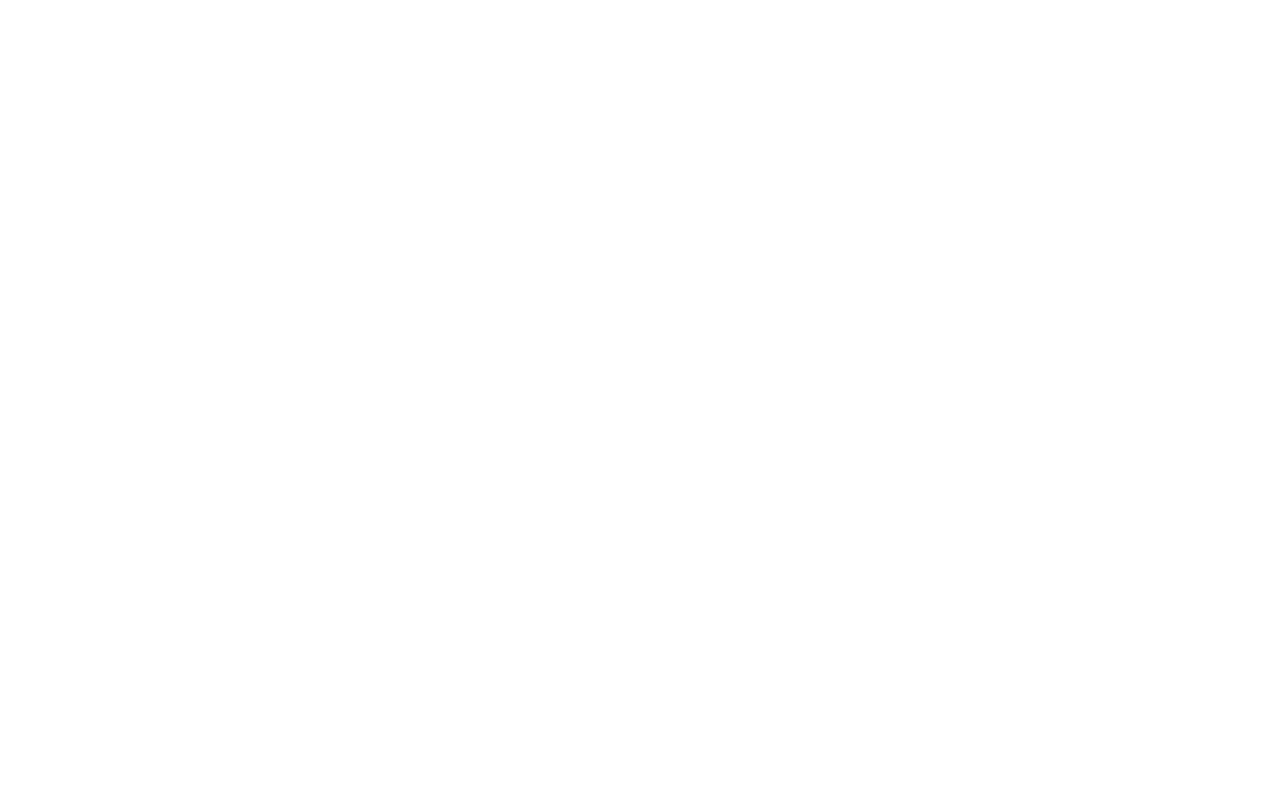
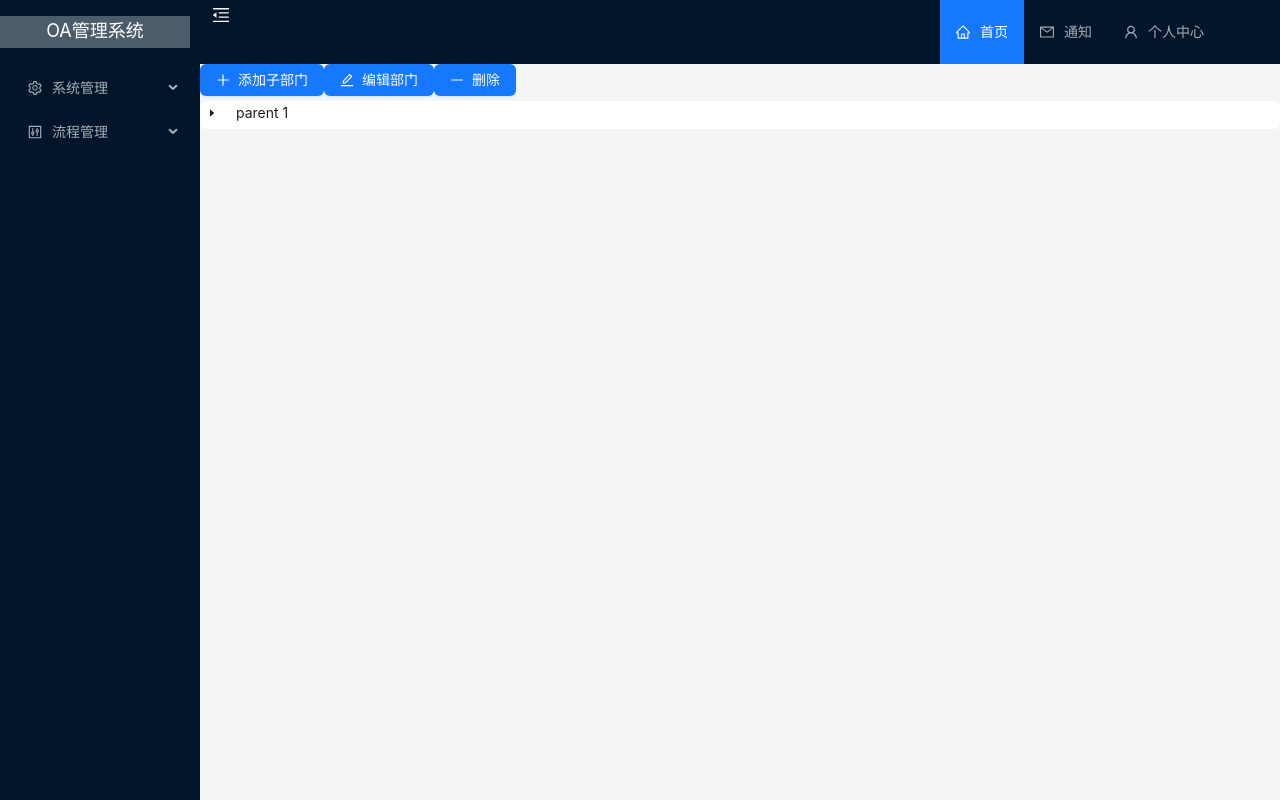
Before and after one commit to hallhuowa/process-handle, a React (Create React App) app: page /layout/dept in a window 1280 px wide. Before the commit this address had no page. Built offline with nearby package versions, Linux system fonts and the light colour scheme; no server answers; sample sign-in values are in the browser's storage.

Commit message:
提交流程数据表单

```diff
--- a/src/App.js
+++ b/src/App.js
@@ -5,6 +5,7 @@
 import Role from "./views/Role/Role";
 import User from "./views/User/User";
 import Process from "./views/Process/Process";
+import Dept from "./views/Dept/Dept";
 export const successCode = '0000'
 function App() {
   return (
@@ -15,6 +16,7 @@
               <Route path='role' element={<Role/>} />
               <Route path='user' element={<User/>} />
               <Route path='process' element={<Process/>} />
+              <Route path='dept' element={<Dept/>} />
           </Route>
       </Routes>
     </BrowserRouter>
--- /dev/null
+++ b/src/views/Dept/Dept.js
@@ -0,0 +1,167 @@
+import React, {useEffect, useState} from 'react';
+import {Button, Tree, Col, Drawer, Form, Input, Row, Modal} from 'antd';
+import {successCode} from "../../App";
+import NotificationMsg from "../../components/notification/notificationMsg";
+import {
+    EditOutlined,
+    PlusOutlined,
+    MinusOutlined,
+    CloseOutlined,
+    CheckOutlined,
+} from '@ant-design/icons';
+import {$addProcess} from "../../api/processApi";
+
+export default function () {
+    let [msg,setMsg] = useState({type:'',description:''})
+    const [modal, contextHolder] = Modal.useModal();
+    const [open, setOpen] = useState(false);//打开新增用户抽屉
+    const [deptList, setDeptList] = useState([]);//打开新增用户抽屉
+    const [node, setNode] = useState([]);//选中的节点
+    const treeData = [
+        {
+            title: 'parent 1',
+            key: '0-0',
+            multiple:false,
+            children: [
+                {
+                    title: 'parent 1-0',
+                    key: '0-0-0',
+                    children: [
+                        {
+                            title: 'leaf',
+                            key: '0-0-0-0',
+                        },
+                        {
+                            title: 'leaf',
+                            key: '0-0-0-1',
+                        },
+                    ],
+                },
+                {
+                    title: 'parent 1-1',
+                    key: '0-0-1',
+                    children: [
+                        {
+                            title: (
+                                <span
+                                    style={{
+                                        color: '#1677ff',
+                                    }}
+                                >
+                sss
+              </span>
+                            ),
+                            key: '0-0-1-0',
+                        },
+                    ],
+                },
+            ],
+        },
+    ];
+    let [form] = Form.useForm();
+    const onSelect = (selectedKeys, info) => {
+        console.log('selected', selectedKeys, info);
+        setNode(selectedKeys)
+    };
+    const showDrawer = (key) => {
+        if(node.length===0){
+            setMsg({type: 'error', description: '请选择一个节点后重试！'})
+            return
+        }
+        setOpen(true);
+    };
+    const onClose = () => {
+        setOpen(false);
+    };
+    const submitDept = async () => {//提交按钮
+        let {code, msg, data} = await $addProcess(form.getFieldsValue())
+        if (code !== successCode) {//如果失败
+            setMsg({type: 'error', description: msg})
+        }else{
+            setMsg({type: 'info', description: '新增成功'})
+            setOpen(false);
+            form.resetFields();
+            getProcessList()
+        }
+    };
+    return (
+        <>
+            <NotificationMsg msg={msg}/>
+            {contextHolder}
+            <div className='search'>
+                <Button type="primary" onClick = {()=>showDrawer('add')} icon={<PlusOutlined/>}>
+                    添加子部门
+                </Button>
+                <Button type="primary" onClick = {()=>showDrawer('update')} icon={<EditOutlined />}>
+                    编辑部门
+                </Button>
+                <Button type="primary" onClick = {()=>showDrawer('delete')} icon={<MinusOutlined />}>
+                    删除
+                </Button>
+            </div>
+            <Tree
+                onSelect={onSelect}
+                treeData={treeData}
+            />
+            <Drawer
+                title="节点"
+                width={720}
+                onClose={onClose}
+                open={open}
+                styles={{
+                    body: {
+                        paddingBottom: 80,
+                    },
+                }}
+            >
+                <Form layout="vertical"
+                      form={form}
+                      onFinish={submitDept}
+                      requiredMark
+                >
+                    <Row gutter={16}>
+                        <Col span={12}>
+                            <Form.Item
+                                name="name"
+                                label="流程名称"
+                                rules={[
+                                    {
+                                        required: true,
+                                        message: '请输入流程名称',
+                                    },
+                                ]}
+                            >
+                                <Input placeholder="Please enter nick name" />
+                            </Form.Item>
+                        </Col>
+                        <Col span={12}>
+                            <Form.Item
+                                name="processType"
+                                label="流程类型"
+                                rules={[
+                                    {
+                                        required: true,
+                                        message: '流程类型不能为空',
+                                    },
+                                ]}
+                            >
+                            </Form.Item>
+                        </Col>
+                    </Row>
+                    <Row>
+                        <Button onClick={onClose}>Cancel</Button>
+                        <Button type="primary" htmlType="submit">
+                            Submit
+                        </Button>
+                    </Row>
+                    <Form.Item
+                        name = 'nodeList'
+                        hidden
+                    >
+                        <Input />
+                    </Form.Item>
+                </Form>
+            </Drawer>
+        </>
+    )
+}
--- a/src/views/Layout/Layout.js
+++ b/src/views/Layout/Layout.js
@@ -87,7 +87,7 @@
                     label: '角色管理',
                 },
                 {
-                    key: 'department',
+                    key: 'dept',
                     icon: <UserOutlined />,
                     label: '部门管理',
                 }
@@ -136,6 +136,9 @@
             case 'process':
                 navigate('/layout/process')
                 break;
+            case 'dept':
+                navigate('/layout/dept')
+                break;
         }
     }
     const [collapsed, setCollapsed] = useState(false);
```
